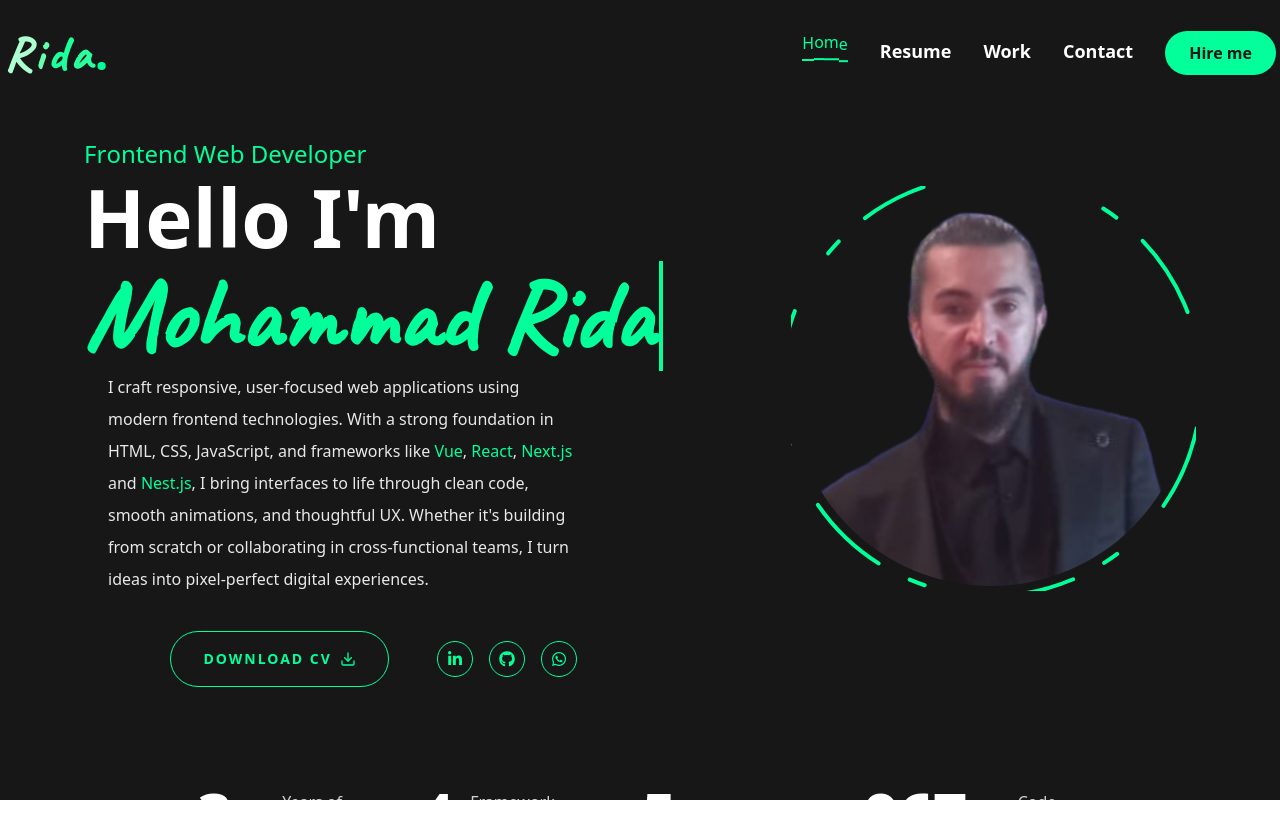
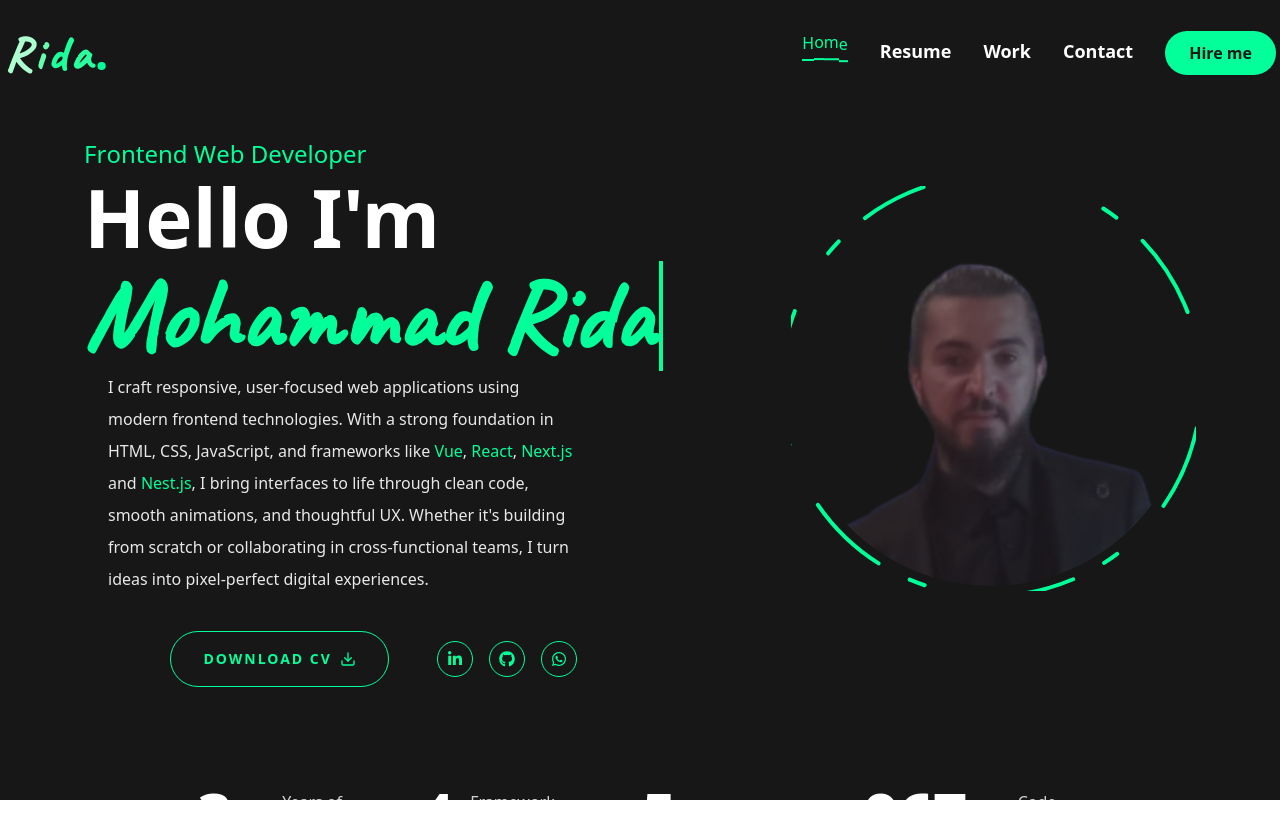
Before and after one commit to mohammadrida990/rida-portfolio, a Next.js app: page / in a window 1280 px wide. Shown: the top 838 px of the page. Built offline with nearby package versions, Linux system fonts and the light colour scheme.

Commit message:
add animation to image in home page

```diff
--- a/components/Photo.tsx
+++ b/components/Photo.tsx
@@ -26,17 +26,19 @@ const Photo = () => {
             },
           }}
         >
+          <div className="w-[300px] h-[300px] xl:w-[400px] xl:h-[400px] absolute overflow-hidden rounded-full">
             <motion.div
-            initial={{ opacity: 0 }}
+              initial={{ opacity: 0, y: 100 }}
               animate={{
                 opacity: 1,
+                y: 0,
                 transition: {
-                delay: 2.4,
-                duration: 0.4,
+                  delay: 4,
+                  duration: 3,
                   ease: "easeInOut",
                 },
               }}
-            className="w-[300px] h-[300px] xl:w-[400px] xl:h-[400px] absolute mix-blend-lighten rounded-full overflow-hidden"
+              className="w-full h-full mix-blend-lighten"
             >
               <Image
                 className="object-cover"
@@ -47,6 +49,7 @@ const Photo = () => {
                 alt=""
               />
             </motion.div>
+          </div>
 
           <motion.svg
             className="w-[305] h-[305px] xl:h-[405px] xl:w-[405px]"
```
Lines whose indentation alone changed are shown as unchanged.
